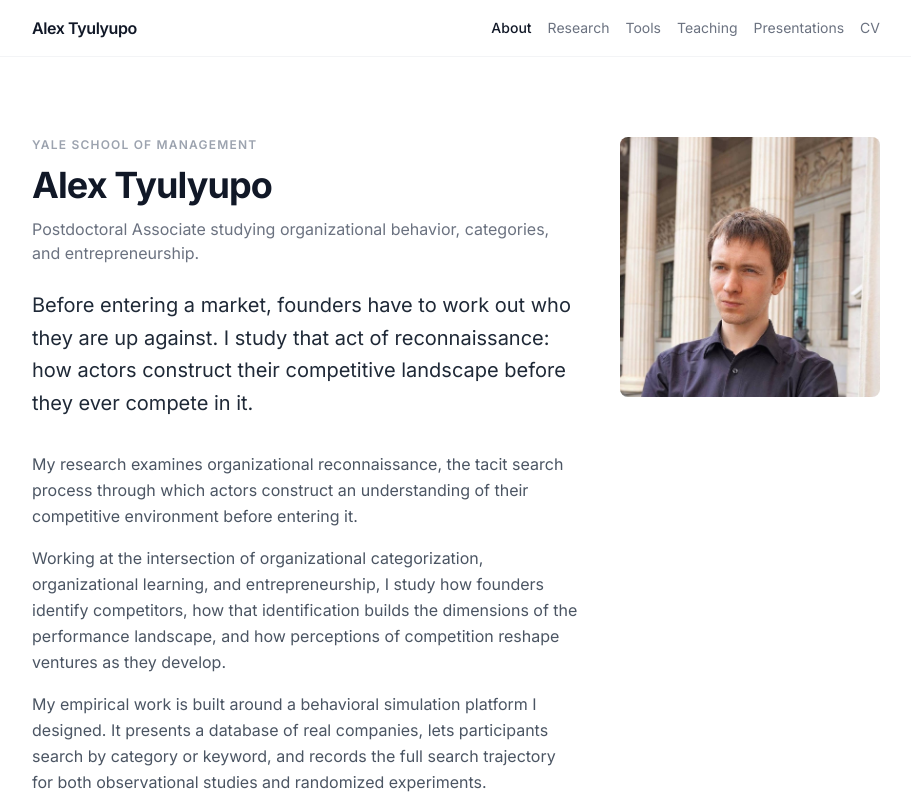
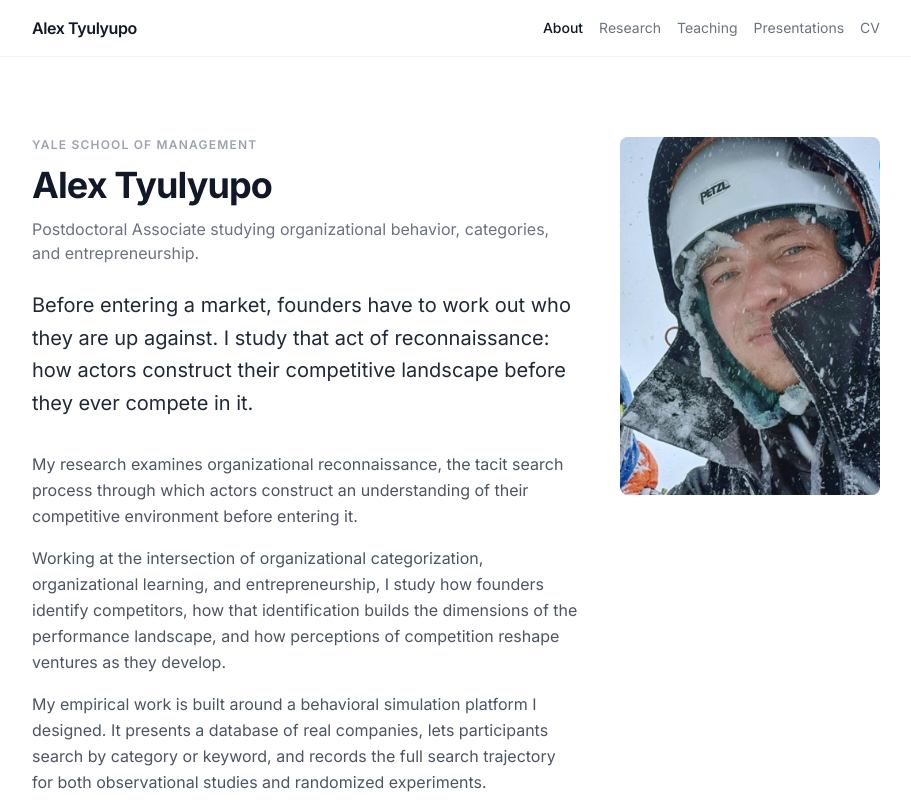
Before and after one commit to novoach/personalWebsite, a Next.js app: page / in a window 1280 px wide. Shown: the top 800 px of the page, without its empty margins (184-1095 px from the left). Built offline with nearby package versions, Linux system fonts and the light colour scheme.

Commit message:
Update portrait and simplify navigation

```diff
--- a/app/page.tsx
+++ b/app/page.tsx
@@ -82,11 +82,11 @@ export default function About() {
           <Image
             src="/alex-tyulyupo.jpg"
             alt="Alex Tyulyupo"
-            width={1090}
-            height={1090}
+            width={656}
+            height={904}
             priority
             sizes="(min-width: 768px) 260px, 70vw"
-            className="aspect-square w-full max-w-[260px] mx-auto rounded-lg object-cover"
+            className="h-auto w-full max-w-[260px] mx-auto rounded-lg object-cover"
           />
         </div>
       </section>
--- a/components/Navbar.tsx
+++ b/components/Navbar.tsx
@@ -6,7 +6,6 @@ import { usePathname } from "next/navigation";
 const links = [
   { href: "/", label: "About" },
   { href: "/research", label: "Research" },
-  { href: "/tools", label: "Tools" },
   { href: "/teaching", label: "Teaching" },
   { href: "/presentations", label: "Presentations" },
   { href: "/cv", label: "CV" },
```
Also changed, not shown: public/alex-tyulyupo.jpg.
